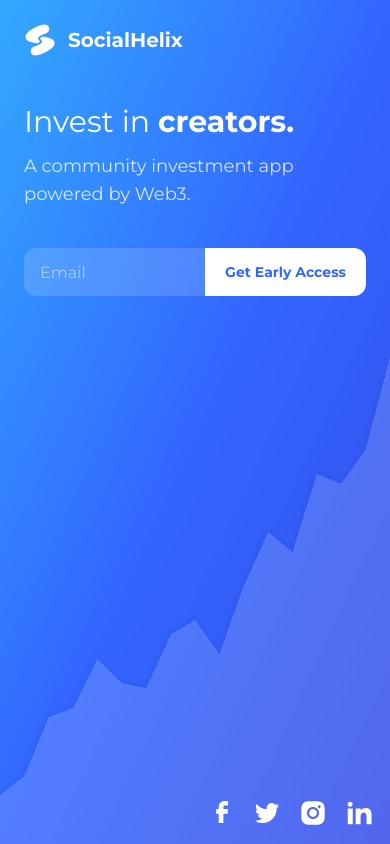
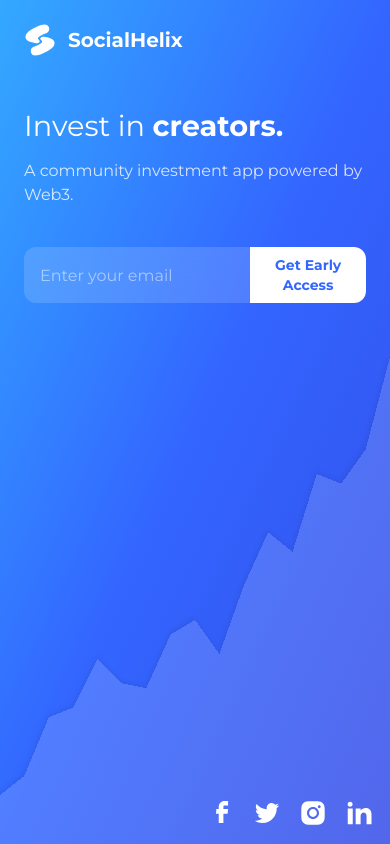
Before and after one commit to antonckoenig/sh-coming-soon, a React (Create React App) app in the folder frontend/: page / in a window 390 px wide. Built offline with nearby package versions, Linux system fonts and the light colour scheme.

Commit message:
mobile friendly ui additions

```diff
--- a/frontend/src/WaitlistForm.js
+++ b/frontend/src/WaitlistForm.js
@@ -17,12 +17,12 @@ function WaitlistForm() {
 
   return (
     <div className='absolute w-full h-full 2xl:pl-24 2xl:pt-24 xl:pl-20 xl:pt-20 lg:pl-16 lg:pt-16 md:pl-12 md:pt-12 sm:pl-8 sm:pt-8 wd:pt-8 sh:pt-0 pl-6 pt-6 pr-6'>
-      <p className='text-white 2xl:text-7xl lg:text-6xl sm:text-5xl xs:text-4xl wd:text-5xl sh:text-3xl text-3xl inline-block'>Invest in&nbsp;</p>
-      <p className='text-white 2xl:text-7xl lg:text-6xl sm:text-5xl xs:text-4xl wd:text-5xl sh:text-3xl text-3xl font-bold inline-block animate-text-paragraph' />
-      <p className='2xl:mt-6 lg:mt-5 sm:mt-4 sh:mt-3 mt-3 text-white/80 2xl:text-2xl sm:text-xl sh:text-lg text-lg'>A community investment app powered by Web3.</p>
-      <div className='2xl:mt-12 sh:mt-8 mt-10 flex 2xl:h-[4.5rem] lg:h-16 sm:h-14 sh:h-12 h-12 lg:w-fit rounded-xl'>
-        <input className='bg-white/[.15] backdrop-blur-md text-white placeholder-white/50 outline-0 2xl:w-96 sm:w-80 w-full h-full 2xl:px-7 lg:px-6 px-4 rounded-l-xl 2xl:text-xl lg:text-lg text-base' placeholder={width >= 480 ? 'Enter your email' : 'Email'} value={email} onChange={(e) => setEmail(e.target.value)}/>
-        <button className='bg-white hover:bg-white/90 text-[#3366ff] w-fit h-full 2xl:px-9 lg:px-7 sh:px-5 px-5 rounded-r-xl font-bold 2xl:text-lg lg:text-base sh:text-sm text-sm whitespace-nowrap' onClick={handleSubmitEmail}>Get Early Access</button>
+      <p className='text-white 2xl:text-7xl lg:text-6xl sm:text-5xl xs:text-4xl wd:text-5xl sh:text-3xl xxs:text-[1.8rem] text-[1.6rem] inline-block'>Invest in&nbsp;</p>
+      <p className='text-white 2xl:text-7xl lg:text-6xl sm:text-5xl xs:text-4xl wd:text-5xl sh:text-3xl xxs:text-[1.8rem] text-[1.6rem] font-bold inline-block animate-text-paragraph' />
+      <p className='2xl:mt-6 lg:mt-5 sm:mt-4 sh:mt-3 mt-3 text-white/80 2xl:text-2xl sm:text-xl sh:text-lg text-base'>A community investment app powered by Web3.</p>
+      <div className='2xl:mt-12 sh:mt-8 mt-10 flex 2xl:h-[4.5rem] lg:h-16 sm:h-14 sh:h-12 h-14 lg:w-fit rounded-xl'>
+        <input className='bg-white/[.15] backdrop-blur-md text-white placeholder-white/50 outline-0 2xl:w-96 sm:w-80 w-full h-full 2xl:px-7 lg:px-6 px-4 rounded-l-xl 2xl:text-xl lg:text-lg text-base' placeholder={width >= 325 ? 'Enter your email' : 'Email'} value={email} onChange={(e) => setEmail(e.target.value)}/>
+        <button className='bg-white hover:bg-white/90 text-[#3366ff] w-fit h-full 2xl:px-9 lg:px-7 sh:px-5 px-5 rounded-r-xl font-bold 2xl:text-lg lg:text-base sh:text-sm text-sm' onClick={handleSubmitEmail}>Get&nbsp;Early Access</button>
       </div>
     </div>
   );
--- a/frontend/tailwind.config.js
+++ b/frontend/tailwind.config.js
@@ -6,6 +6,7 @@ module.exports = {
   ],
   theme: {
     screens: {
+      'xxs': '375px',
       'xs': '480px',
       ...defaultTheme.screens,
       'wd': { 'raw': '(max-height: 750px) and (min-width: 1024px)' },
```
Also changed, not shown: frontend/src/graph.svg.
